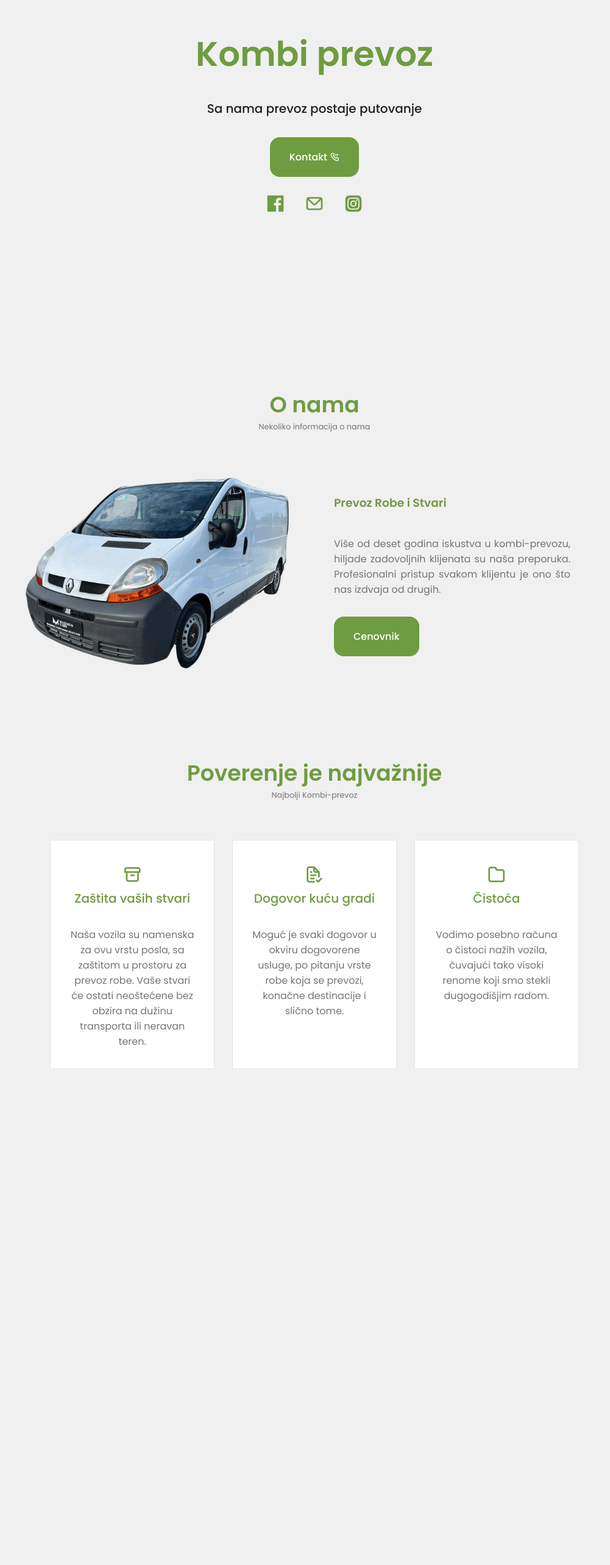
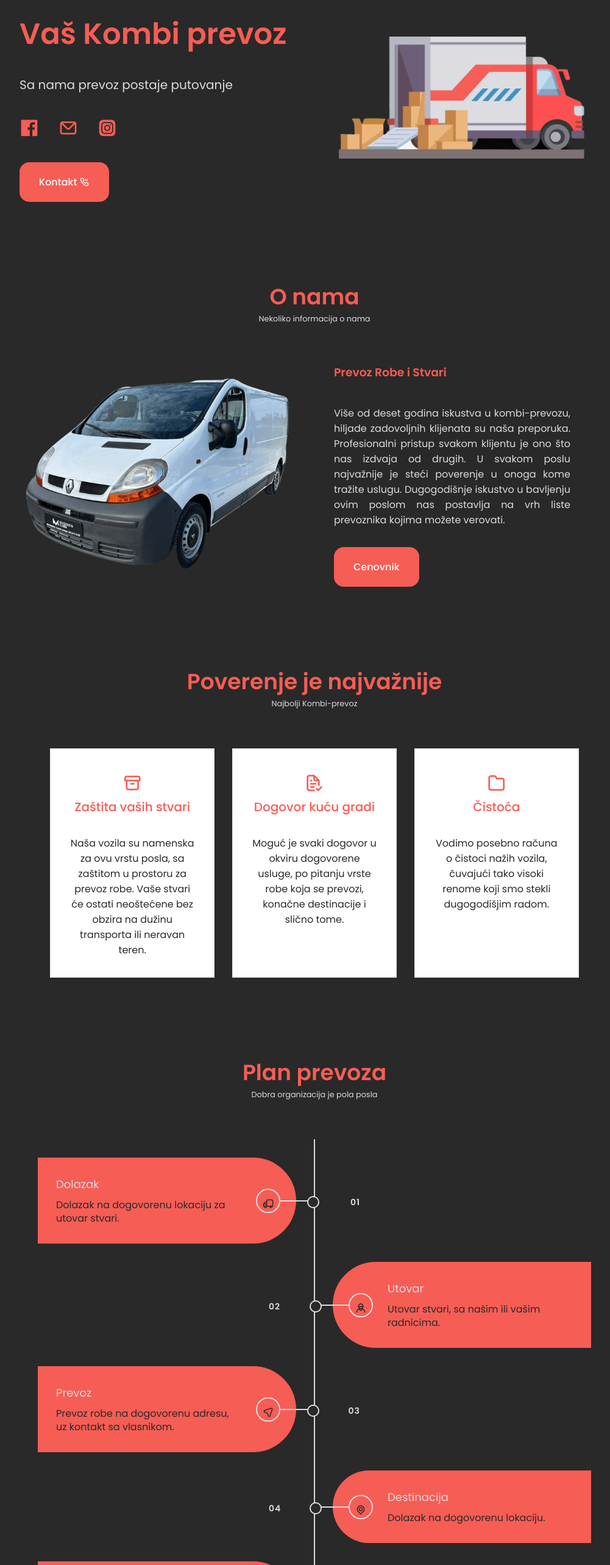
Before and after one commit to darko905/Laki-prevoz, a React (Create React App) app: page / in a window 1280 px wide. Shown: the part 180-2746 px from the top of the page at 61% size, without its empty margins (124-1125 px from the left). Before the commit the page ends 1965 px from the top, so only its background shows below. Built offline with nearby package versions, Linux system fonts and the light colour scheme.

Commit message:
Created Plan component

```diff
--- a/src/App.css
+++ b/src/App.css
@@ -9,17 +9,17 @@
   --hue: 0;
   --sat: 0%;
   /* --title-color: hsl(var(--hue), var(--sat), 20%); */
-  --title-color: hsl(90, 42%, 43%);
-  --subtitle-color: hsl(253, 13%, 13%);
-  --title-color-dark: hsl(var(--hue), var(--sat), 0%);
-  --text-color: hsl(0, 0%, 46%);
-  --body-color: hsl(var(--hue), var(--sat), 94%);
+  --title-color: hsl(3, 90%, 65%);
+  --subtitle-color: hsl(252, 8%, 87%);;
+  --title-color-dark: hsl(270, 1%, 65%);
+  --text-color: hsl(252, 8%, 87%);
+  --body-color: hsl(0, 0%, 16%);
   --container-color: #fff;
 
   /*Font*/
   --body-font: "Poppins", sans-serif;
 
-  --big-font-size: 3.5rem;
+  --big-font-size: 3rem;
   --h1-font-size: 2.25rem;
   --h2-font-size: 1.5rem;
   --h3-font-size: 1.25rem;
--- a/src/App.js
+++ b/src/App.js
@@ -2,6 +2,7 @@ import './App.css';
 import About from './components/About/About';
 import Header from './components/Header/Header';
 import Home from './components/Home/Home';
+import Plan from './components/Plan/Plan';
 import Service from './components/Service/Service';
 
 function App() {
@@ -12,6 +13,7 @@ function App() {
         <Home/>
         <About/>
         <Service/>
+        <Plan/>
       </main>
     </>
   );
--- a/src/components/About/About.jsx
+++ b/src/components/About/About.jsx
@@ -15,7 +15,10 @@ const About = () => {
                         Više od deset godina iskustva u kombi-prevozu,
                         hiljade zadovoljnih klijenata su naša preporuka.
                         Profesionalni pristup svakom klijentu je ono
-                        što nas izdvaja od drugih.
+                        što nas izdvaja od drugih. U svakom poslu najvažnije
+                        je steći poverenje u onoga kome tražite uslugu.
+                        Dugogodišnje iskustvo u bavljenju ovim poslom
+                        nas postavlja na vrh liste prevoznika kojima možete verovati.
                     </p>
                     <a>
                         <button className='button button--flex'>
--- a/src/components/Header/header.css
+++ b/src/components/Header/header.css
@@ -5,7 +5,7 @@
     left: 0;
     z-index: var(--z-fixed);
     background-color: var(--body-color);
-    box-shadow: 0 -1px 4px rgba(0, 0, 0, 0.15);
+    box-shadow: 0 2px 2px -2px rgba(230, 230, 230, 0.576);
 }
 
 .nav{
@@ -19,7 +19,7 @@
 .nav__logo,
 .nav__toggle{
     color: var(--subtitle-color);
-    font-weight: var(--font-medium);
+    font-weight: var(--font-semi-bold);
 }
 
 .nav__list{
@@ -65,7 +65,7 @@
         top: initial;
     }
     .nav{
-        height: 3rem;
+        height: 5rem;
     }
     .nav__menu{
         position: fixed;
--- a/src/components/Home/Data.jsx
+++ b/src/components/Home/Data.jsx
@@ -1,10 +1,12 @@
 import React from 'react'
+import Social from './Social'
 
 const Data = () => {
     return (
         <div className='home__data'>
-            <h1 className='home__title'>Kombi prevoz</h1>
+            <h1 className='home__title'>Vaš Kombi prevoz</h1>
             <h3 className='home__subtitle'>Sa nama prevoz postaje putovanje</h3>
+            <Social/>
             <button className='button button-flex'>Kontakt <i className="uil uil-phone-pause"></i></button>
         </div>
     )
--- a/src/components/Home/Home.jsx
+++ b/src/components/Home/Home.jsx
@@ -5,11 +5,12 @@ import Social from './Social'
 
 const Home = () => {
     return (
-        <section className='home section'>
-            <div className='home__container container'>
-                <div className='home__content'>
+        <section className='home section' id='home'>
+            <div className='home__container container grid'>
+                <div className='home__content grid'>
+
+                    <div className='home__img'></div>
                     <Data/>
-                    <Social/>
 
                 </div>
             </div>
--- a/src/components/Home/home.css
+++ b/src/components/Home/home.css
@@ -1,59 +1,132 @@
-.home{
+.home__content {
+    grid-template-columns: 450px repeat(1, 1fr);
+    padding-top: 4.5rem;
+    column-gap: 2rem;
+    align-items: center;
+}
+
+.home__social {
     display: flex;
-    justify-content: center;
-    align-items: center;
-    height: 90vh;
-    max-height: 100vh;
+    gap: 2rem;
+    margin-bottom: var(--mb-2);
 }
-.home__content{
-    text-align: center;
-}
-.home__social{
-    display: flex;
-    justify-content: center;
-    padding: 20px;
-    column-gap: 2rem;
-    color: var(--title-color);
-}
-.home__social-icon{
+
+.home__social-icon {
     font-size: 2rem;
     color: var(--title-color);
 }
-.home__social-icon:hover{
+
+.home__social-icon:hover {
     color: var(--title-color-dark);
 }
 
-.home__title{
+.home__title {
     font-size: var(--big-font-size);
-    margin-bottom: var(--mb-2);
+    margin: var(--mb-2) 0;
 }
 
-.home__subtitle{
+.home__subtitle {
+    position: relative;
     font-size: var(--h3-font-size);
-    font-weight: var(--font-medium);
+    /* padding-left: 5.4rem; */
+    font-weight: var(--font-normal);
+    margin-bottom: var(--mb-2);
     color: var(--subtitle-color);
-    margin-bottom: var(--mb-2);
 }
 
+.home__descritpion {
+    max-width: 400px;
+    margin-bottom: var(--mb-3);
+}
 
+.home__img {
+    background: url(../../Assets/delevery.png);
+    background-repeat: no-repeat;
+    background-position: center;
+    background-size: cover;
+    order: 1;
+    justify-self: center;
+    width: 420px;
+    height: 200px;
+}
+
+@media screen and (max-width: 992px) {
+
+    .home__content {
+        grid-template-columns: 350px repeat(1, 1fr);
+        column-gap: 1.25rem;
+    }
+
+    .home__subtitle {
+        margin-bottom: var(--mb-1);
+    }
+
+    .home__descritpion {
+        max-width: initial;
+        margin-bottom: var(--mb-2-5);
+    }
+
+    .home__img {
+        width: 330px;
+        height: 190px;
+    }
+
+}
 
 @media screen and (max-width: 768px) {
-    .home__social{
-        column-gap: 1rem;
+    .home__content {
+        grid-template-columns: 1fr;
+        padding-top: 4.5rem;
     }
-    .section{
-        padding: 2rem 0 2rem;
+
+    .home__subtitle {
+        margin-bottom: var(--mb-2);
     }
+
+    .home__img {
+        justify-self: initial;
+    }
+
+    .home__data {
+        grid-column: 1/3;
+    }
+
+    .home__social {
+        gap: 10px;
+        order: 2;
+    }
+    .button{
+        margin-bottom: var(--mb-2-5);
+    }
+
 }
 
 @media screen and (max-width: 576px) {
     .section {
         padding: 2rem 0 2rem;
     }
-    .home__title{
-        font-size: 2.5rem;
-    }
-    .home__subtitle{
-        font-weight: var(--font-normal);
+
+    .home__introduction {
+        color: var(--title-color);
+        border: 1px solid var(--text-color);
+        width: 130px;
+        border-radius: 10px;
+        padding: 5px 8px;
     }
 }
+
+@media screen and (max-width: 350px) {
+    .home__img {
+        width: 180px;
+        height: 180px;
+    }
+
+    .home__introduction {
+        color: var(--title-color);
+        border: 1px solid var(--text-color);
+        width: 130px;
+        border-radius: 10px;
+        padding: 5px 8px;
+    }
+
+}
--- /dev/null
+++ b/src/components/Plan/Plan.jsx
@@ -0,0 +1,65 @@
+import React from 'react'
+import './plan.css'
+
+const Qualification = () => {
+    return (
+        <section className='section plan' id='plan'>
+            <h2 className='section__title'>Plan prevoza</h2>
+            <span className='section__subtitle'>Dobra organizacija je pola posla</span>
+            <div className="container__timeline container">
+                <div className="container__plan left">
+                    <div className="date">01</div>
+                    <i className="icon uil uil-truck"></i>
+                    <div className="content">
+                    <h2>Dolazak</h2>
+                    <p>
+                        Dolazak na dogovorenu lokaciju za utovar stvari.
+                    </p>
+                    </div>
+                </div>
+                <div className="container__plan right">
+                    <div className="date">02</div>
+                    <i className="icon uil uil-user-nurse"></i>
+                    <div className="content">
+                    <h2>Utovar</h2>
+                    <p>
+                        Utovar stvari, sa našim ili vašim radnicima.
+                    </p>
+                    </div>
+                </div>
+                <div className="container__plan left">
+                    <div className="date">03</div>
+                    <i className="icon uil-location-arrow"></i>
+                    <div className="content">
+                    <h2>Prevoz</h2>
+                    <p>
+                        Prevoz robe na dogovorenu adresu, uz kontakt sa vlasnikom.
+                    </p>
+                    </div>
+                </div>
+                <div className="container__plan right">
+                    <div className="date">04</div>
+                    <i className="icon uil-map-marker-alt"></i>
+                    <div className="content">
+                    <h2>Destinacija</h2>
+                    <p>
+                        Dolazak na dogovorenu lokaciju.
+                    </p>
+                    </div>
+                </div>
+                <div className="container__plan left">
+                    <div className="date">05</div>
+                    <i className="icon uil uil-file-check-alt"></i>
+                    <div className="content">
+                    <h2>Kontrola</h2>
+                    <p>
+                        Kontrola prevezene robe i potvrda da nema oštećenja.
+                    </p>
+                    </div>
+                </div>
+            </div>
+        </section>
+    )
+}
+
+export default Qualification
--- /dev/null
+++ b/src/components/Plan/plan.css
@@ -0,0 +1,181 @@
+.container__timeline {
+    position: relative;
+    width: 100%;
+    margin: 0 auto;
+    padding: 15px 0;
+}
+
+.container__timeline::after {
+    content: '';
+    position: absolute;
+    width: 2px;
+    background: var(--text-color);
+    top: 0;
+    bottom: 0;
+    left: 50%;
+    margin-left: -1px;
+}
+
+.container__plan {
+    padding: 15px 30px;
+    position: relative;
+    background: inherit;
+    width: 50%;
+}
+
+.container__plan.left {
+    left: 0;
+}
+
+.container__plan.right {
+    left: 50%;
+}
+
+.container__plan::after {
+    content: '';
+    position: absolute;
+    width: 16px;
+    height: 16px;
+    top: calc(50% - 8px);
+    right: -8px;
+    background: var(--body-color);
+    border: 2px solid var(--text-color);
+    border-radius: 16px;
+    z-index: 1;
+}
+
+.container__plan.right::after {
+    left: -8px;
+}
+
+.container__plan::before {
+    content: '';
+    position: absolute;
+    width: 50px;
+    height: 2px;
+    top: calc(50% - 1px);
+    right: 8px;
+    background: var(--text-color);
+    z-index: 1;
+}
+
+.container__plan.right::before {
+    left: 8px;
+}
+
+.container__plan .date {
+    position: absolute;
+    display: inline-block;
+    top: calc(50% - 8px);
+    text-align: center;
+    font-size: 14px;
+    font-weight: bold;
+    color: var(--text-color);
+    text-transform: uppercase;
+    letter-spacing: 1px;
+    z-index: 1;
+}
+
+.container__plan.left .date {
+    right: -75px;
+}
+
+.container__plan.right .date {
+    left: -75px;
+}
+
+.container__plan .icon {
+    position: absolute;
+    display: inline-block;
+    width: 40px;
+    height: 40px;
+    padding: 9px 0;
+    top: calc(50% - 20px);
+    background: var(--title-color);
+    border: 2px solid var(--text-color);
+    border-radius: 40px;
+    text-align: center;
+    font-size: 18px;
+    color: var(--body-color);
+    z-index: 1;
+}
+
+.container__plan.left .icon {
+    right: 56px;
+}
+
+.container__plan.right .icon {
+    left: 56px;
+}
+
+.container__plan .content {
+    padding: 30px 90px 30px 30px;
+    background: var(--title-color);
+    position: relative;
+    border-radius: 0 500px 500px 0;
+}
+
+.container__plan.right .content {
+    padding: 30px 30px 30px 90px;
+    border-radius: 500px 0 0 500px;
+}
+
+.container__plan .content h2 {
+    margin: 0 0 10px 0;
+    font-size: 18px;
+    font-weight: normal;
+    color: var(--text-color);
+}
+
+.container__plan .content p {
+    margin: 0;
+    font-size: 16px;
+    line-height: 22px;
+    color: var(--body-color);
+}
+
+@media screen and (max-width: 768px) {
+    .container__timeline::after {
+        left: 90px;
+    }
+
+    .container__plan {
+        width: 100%;
+        padding-left: 120px;
+        padding-right: 30px;
+    }
+
+    .container__plan.right {
+        left: 0%;
+    }
+
+    .container__plan.left::after,
+    .container__plan.right::after {
+        left: 82px;
+    }
+
+    .container__plan.left::before,
+    .container__plan.right::before {
+        left: 100px;
+        border-color: transparent var(--title-color) transparent transparent;
+    }
+
+    .container__plan.left .date,
+    .container__plan.right .date {
+        right: auto;
+        left: 15px;
+        margin-left: 1.5rem;
+    }
+
+    .container__plan.left .icon,
+    .container__plan.right .icon {
+        right: auto;
+        left: 146px;
+    }
+
+    .container__plan.left .content,
+    .container__plan.right .content {
+        padding: 30px 30px 30px 90px;
+        border-radius: 500px 0 0 500px;
+    }
+}
--- a/src/components/Service/service.css
+++ b/src/components/Service/service.css
@@ -26,6 +26,7 @@
 .service__description{
     text-align: center;
     font-size: var(--normal-font-size);
+    color: var(--body-color);
 }
 
 @media screen and (max-width: 992px) {
```
Also changed, not shown: src/Assets/delevery.png (added).
